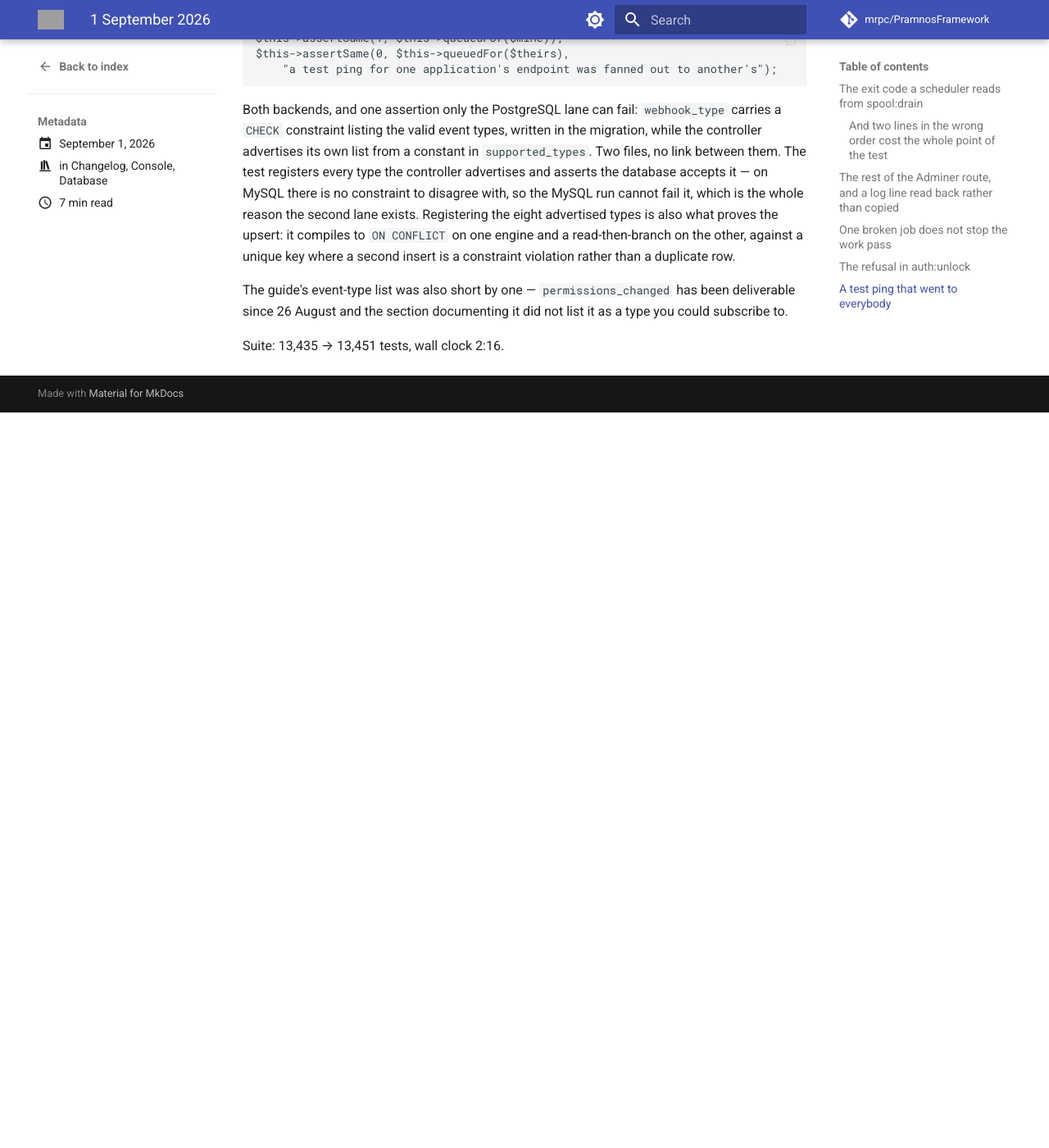
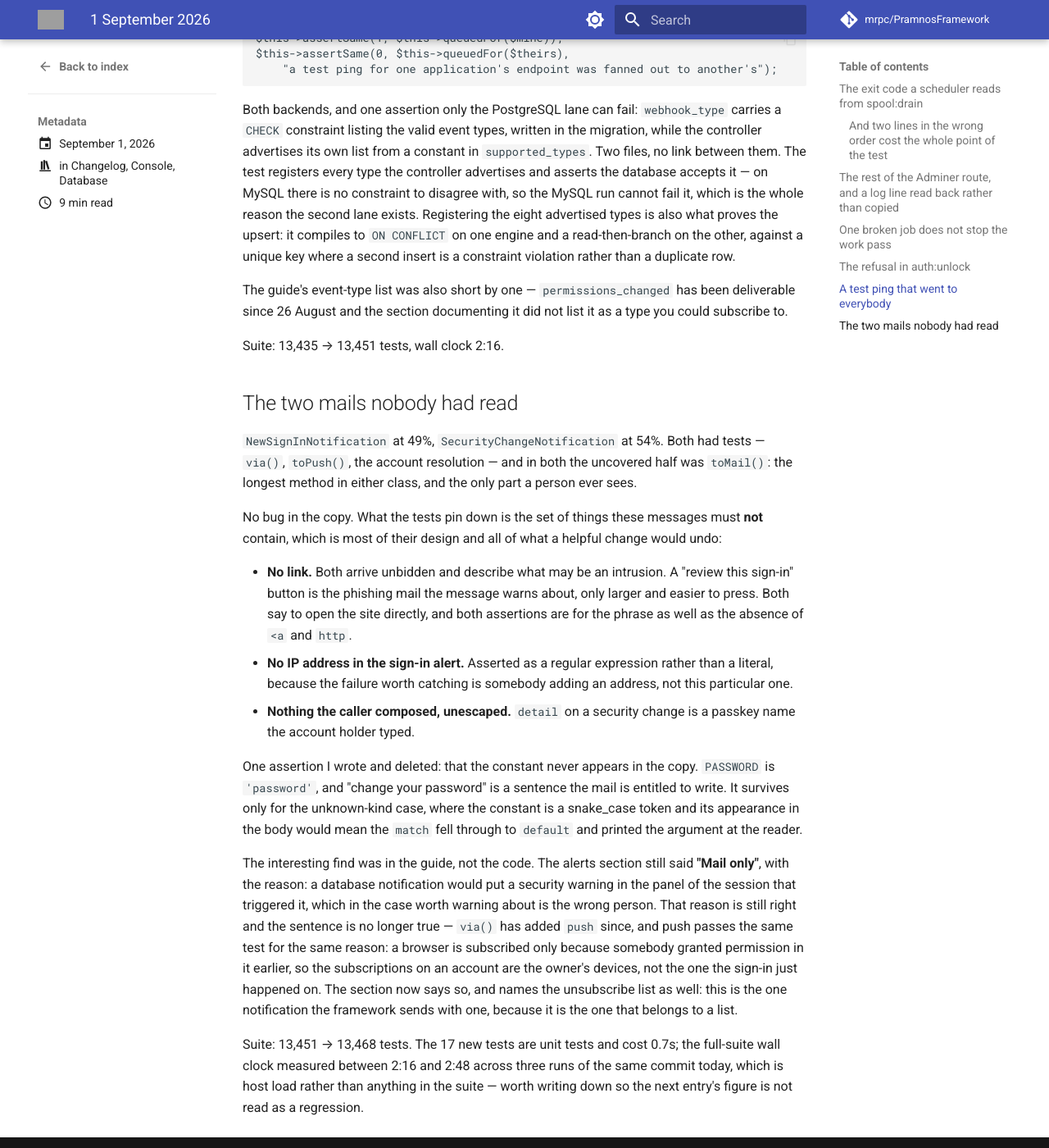
Before and after one commit to mrpc/PramnosFramework, an MkDocs documentation site: the page built from docs/version-history/posts/2026-09-01.md, in a window 1280 px wide and 1400 px high, scrolled down 4486 px. Shown: the whole window at 82% size. Built offline with MkDocs 1.6.1 and Material for MkDocs 9.7.7, drawn with Linux system fonts in a browser that asks for light colours; comment, search, counter and statistics services are not loaded; before the commit the page ends 4989 px from its top, so only the background shows below that; grey boxes are pictures that could not be loaded.

Commit message:
test(auth): the copy the security alerts actually send
`toMail()` on both `NewSignInNotification` and `SecurityChangeNotification` had
never been called — the longest method in either class, and the only part a
person reads. `via()`, `toPush()` and the account resolution were already
covered; this is the other half.

What the tests pin down is mostly what the messages must not contain, because
that is where the design lives: no link (both arrive unbidden and describe what
may be an intrusion), no IP address in the sign-in alert, and nothing the caller
composed reaching an HTML body unescaped. Each kind of security change is
asserted to have its own headline, since a copied `match` arm sends a mail that
reads well and describes something that did not happen.

Guide: the alerts section still said "Mail only". The reason given is still
right — a database notification would put the warning in the panel of the
session that triggered it — but `via()` has added push since, which passes that
same test for the same reason. The section now says so, and names the
unsubscribe list.

```diff
--- a/docs/version-history/posts/2026-09-01.md
+++ b/docs/version-history/posts/2026-09-01.md
@@ -197,3 +197,40 @@ The guide's event-type list was also short by one — `permissions_changed` has
 since 26 August and the section documenting it did not list it as a type you could subscribe to.
 
 Suite: 13,435 → 13,451 tests, wall clock 2:16.
+
+## The two mails nobody had read
+
+`NewSignInNotification` at 49%, `SecurityChangeNotification` at 54%. Both had tests — `via()`,
+`toPush()`, the account resolution — and in both the uncovered half was `toMail()`: the longest
+method in either class, and the only part a person ever sees.
+
+No bug in the copy. What the tests pin down is the set of things these messages must **not**
+contain, which is most of their design and all of what a helpful change would undo:
+
+- **No link.** Both arrive unbidden and describe what may be an intrusion. A "review this
+  sign-in" button is the phishing mail the message warns about, only larger and easier to press.
+  Both say to open the site directly, and both assertions are for the phrase as well as the
+  absence of `<a` and `http`.
+- **No IP address in the sign-in alert.** Asserted as a regular expression rather than a literal,
+  because the failure worth catching is somebody adding an address, not this particular one.
+- **Nothing the caller composed, unescaped.** `detail` on a security change is a passkey name the
+  account holder typed.
+
+One assertion I wrote and deleted: that the constant never appears in the copy. `PASSWORD` is
+`'password'`, and "change your password" is a sentence the mail is entitled to write. It survives
+only for the unknown-kind case, where the constant is a snake_case token and its appearance in the
+body would mean the `match` fell through to `default` and printed the argument at the reader.
+
+The interesting find was in the guide, not the code. The alerts section still said **"Mail only"**,
+with the reason: a database notification would put a security warning in the panel of the session
+that triggered it, which in the case worth warning about is the wrong person. That reason is still
+right and the sentence is no longer true — `via()` has added `push` since, and push passes the same
+test for the same reason: a browser is subscribed only because somebody granted permission in it
+earlier, so the subscriptions on an account are the owner's devices, not the one the sign-in just
+happened on. The section now says so, and names the unsubscribe list as well: this is the one
+notification the framework sends with one, because it is the one that belongs to a list.
+
+Suite: 13,451 → 13,468 tests. The 17 new tests are unit tests and cost 0.7s; the full-suite wall
+clock measured between 2:16 and 2:48 across three runs of the same commit today, which is host
+load rather than anything in the suite — worth writing down so the next entry's figure is not read
+as a regression.
```
Also changed, not shown: docs/Pramnos_Authentication_Guide.md (+13 -2 lines), 1 other file.
